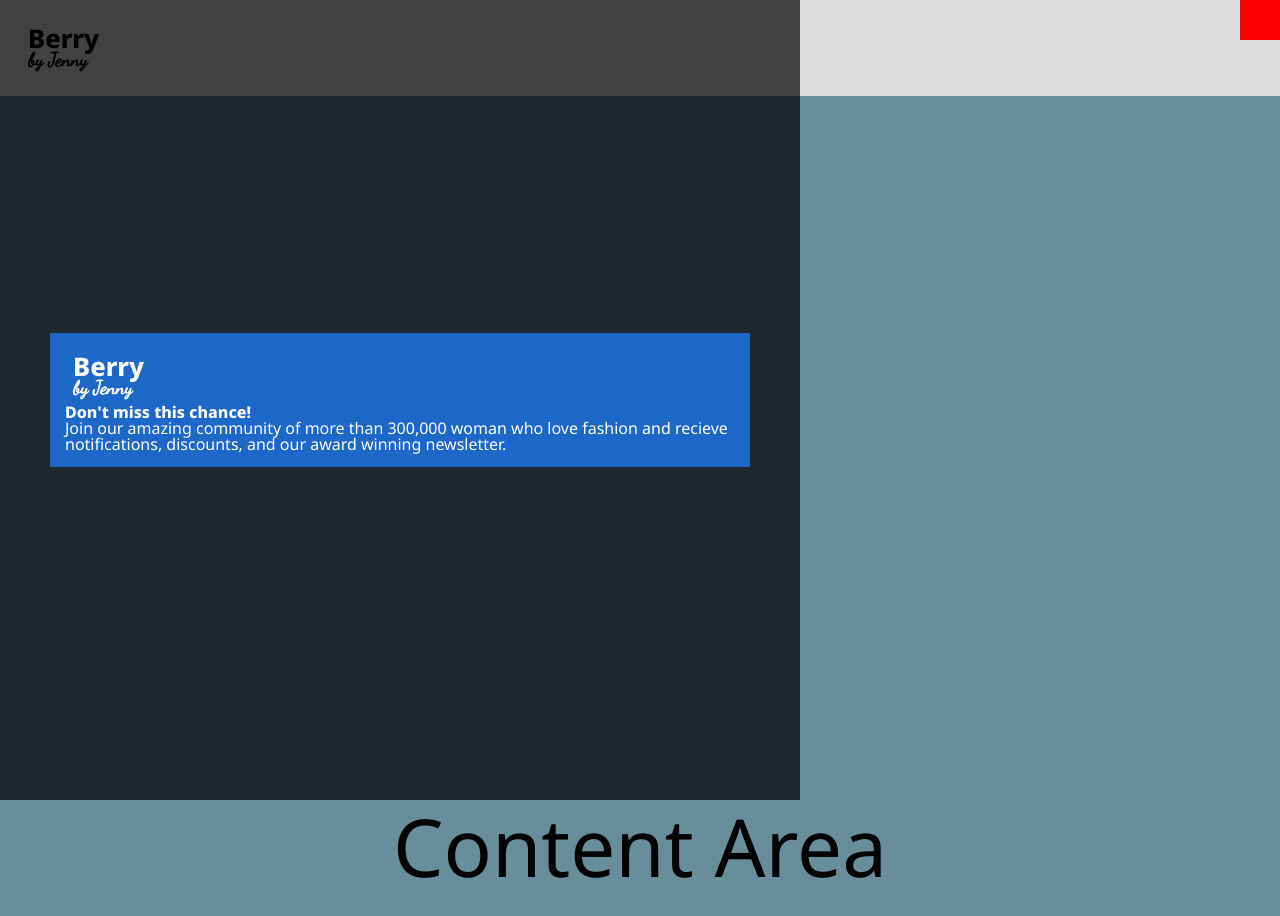
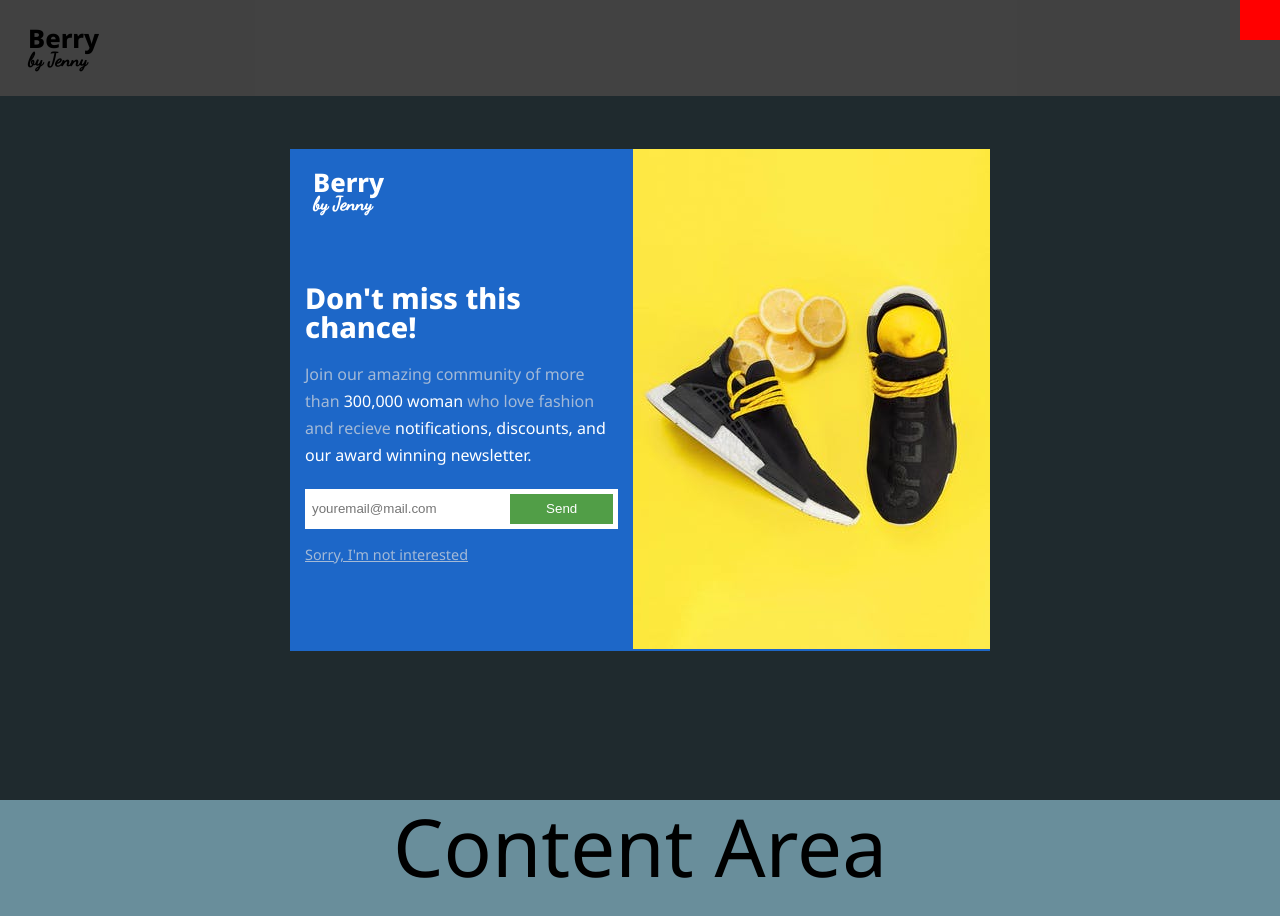
Before and after one commit to alexpablo-code/capture-email-module, a plain HTML site: page index.html in a window 1280 px wide. Shown: the top 916 px of the page. Drawn offline with Linux system fonts and the light colour scheme.

Commit message:
more email modal css

```diff
--- a/css/styles.css
+++ b/css/styles.css
@@ -29,7 +29,7 @@
     position: fixed;
     top: 0;
     left: 0;
-    width: 100vh;
+    width: 100vw;
     height: 100vh;
     background-color: rgba(0,0,0,.7);
     display: flex;
@@ -75,3 +75,61 @@
     width: 100%;
     padding: 15px;
 }
+
+.email-modal__info .logo{
+    margin-bottom: 4rem;
+}
+
+.email-modal h2{
+    font-size: 1.8rem;
+    margin-bottom: 1.2rem;
+}
+
+.email-modal__message{
+    color: rgba(221, 221, 221, 0.7);
+    font-weight: 100;
+    line-height: 1.7;
+    margin-bottom: 1.2rem;
+}
+
+.email-modal__highlight-text{
+    color: white;
+}
+
+.email-modal__form-group{
+    background-color: white;
+    display: flex;
+    padding: 5px;
+    margin-bottom: 1.2rem;
+}
+
+.email-modal__input{
+    background-color: white;
+    border: 0px solid;
+    width: 100%;
+    height: 30px;
+}
+
+.email-modal__button{
+    background: rgba(81, 158, 71, 1);
+    color: white;
+    border: 0px;
+    width: 150px;
+    cursor: pointer;
+}
+
+.email-modal__decline-offer{
+    color: rgba(221, 221, 221, 0.7);
+    text-decoration: underline;
+    font-size: .9rem;
+    cursor: pointer;
+    transition: color .3s ease-in-out ;
+}
+
+.email-modal__decline-offer:hover{
+    color: white;
+}
+
+.email-modal__side-image img{
+    height: 400px;
+}
--- a/index.html
+++ b/index.html
@@ -41,9 +41,14 @@
                 </div>
                 <h2>Don't miss this chance!</h2>
                 <p class="email-modal__message">Join our amazing community of more than <span class="email-modal__highlight-text">300,000 woman</span> who love fashion and recieve <span class="email-modal__highlight-text">notifications, discounts, and our award winning newsletter.</span></p>
+                <div class="email-modal__form-group">
+                    <input type="text" class="email-modal__input" placeholder="youremail@mail.com">
+                    <button class="email-modal__button">Send</button>
+                </div>
+                <div class="email-modal__decline-offer">Sorry, I'm not interested</div>
             </div>
             <div class="email-modal__side-img">
-
+                <img src="img/modal_image.jpeg" alt="modal-image">
             </div>
         </div>
     </section>
```
